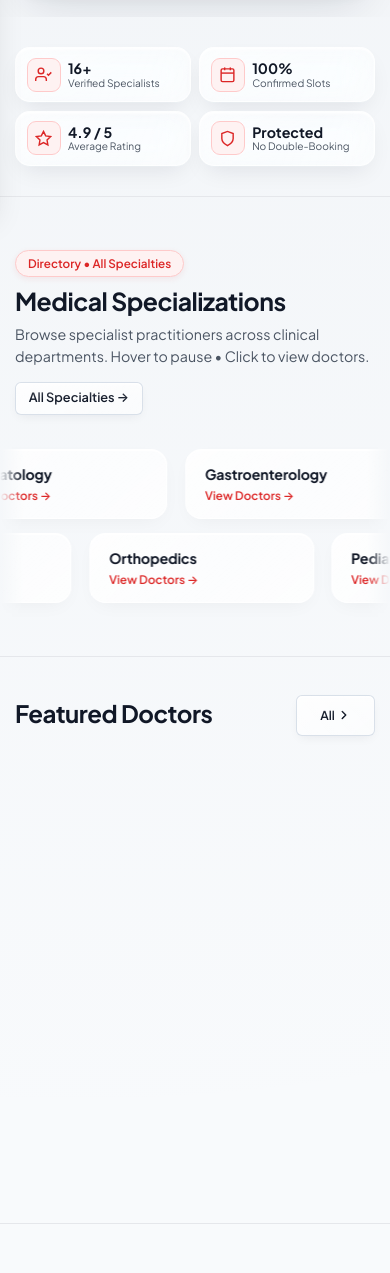
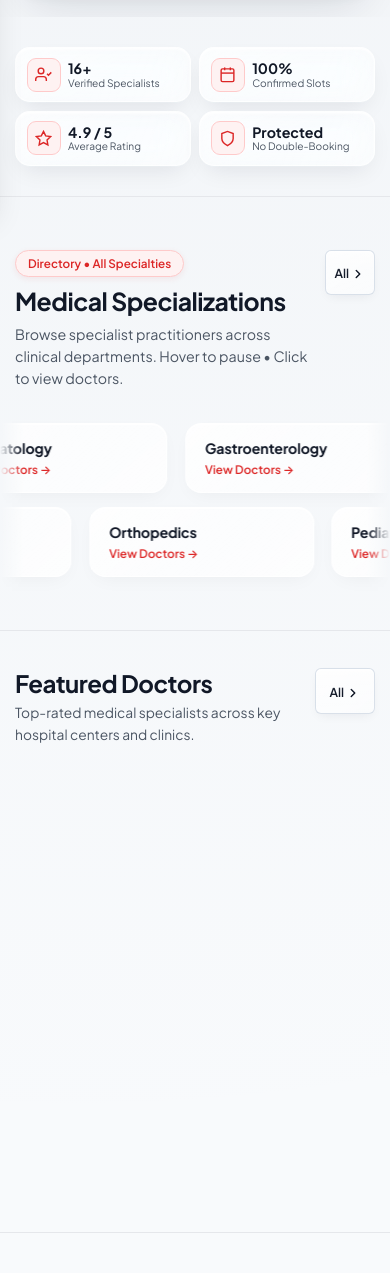
Before and after one commit to Adi-Saha-07/FindMyDOC, a Flask app: page / in a window 390 px wide. Shown: the part 630-1903 px from the top of the page. Run offline with Flask 3, Linux system fonts and the light colour scheme; data that the repository does not hold is empty; some libraries are stand-ins or nearby versions.

Commit message:
fix: keep sub-text visible on mobile; apply inline header layout to Medical Specializations section

```diff
--- a/static/css/style.css
+++ b/static/css/style.css
@@ -2313,11 +2313,12 @@ select.form-control {
 /* On mobile (≤ 600 px): swap to compact "All →" label so it fits on one row */
 @media (max-width: 600px) {
   .featured-section-header {
-    align-items: center;   /* vertically centre the button with the h2 */
-  }
-
+    align-items: flex-start;  /* align to top since sub-text is now visible */
+  }
+
+  /* Sub-text stays visible on mobile */
   .featured-section-sub {
-    display: none;         /* hide sub-text to save vertical space on mobile */
+    display: block;
   }
 
   .featured-viewall-long  { display: none; }
@@ -2327,6 +2328,7 @@ select.form-control {
     white-space: nowrap;
     font-size: 0.82rem;
     padding: 0.3rem 0.7rem;
+    margin-top: 0.25rem;   /* small nudge to align nicely with the h2 top */
   }
 }
 
--- a/templates/index.html
+++ b/templates/index.html
@@ -849,18 +849,22 @@
 <!-- Specializations Section (Marquee Style) -->
 <section id="specializations" style="padding: 3.5rem 0 2.5rem; overflow: hidden;">
   <div class="container">
-    <div style="display: flex; align-items: flex-end; justify-content: space-between; flex-wrap: wrap; gap: 1rem; margin-bottom: 1.75rem;">
-      <div>
+    <div class="featured-section-header">
+      <div class="featured-section-title">
         <div class="hero-pill" style="margin-bottom: 0.6rem; padding: 0.25rem 0.8rem; font-size: 0.78rem;">
           <span>Directory &bull; All Specialties</span>
         </div>
         <h2 style="font-size: 1.65rem; margin-bottom: 0.35rem; font-weight: 700;">Medical Specializations</h2>
-        <p style="color: var(--text-secondary); font-size: 0.95rem;">
+        <p class="featured-section-sub" style="font-size: 0.95rem;">
           Browse specialist practitioners across clinical departments. Hover to pause &bull; Click to view doctors.
         </p>
       </div>
-      <a href="{{ url_for('main.search') }}" class="btn btn-outline btn-sm">
-        All Specialties &rarr;
+      <a href="{{ url_for('main.search') }}" class="btn btn-outline btn-sm featured-viewall-btn">
+        <span class="featured-viewall-long">All Specialties &rarr;</span>
+        <span class="featured-viewall-short">
+          All
+          <svg width="14" height="14" viewBox="0 0 24 24" fill="none" stroke="currentColor" stroke-width="2.5" stroke-linecap="round" stroke-linejoin="round" style="vertical-align:-2px; margin-left:2px;"><polyline points="9 18 15 12 9 6"></polyline></svg>
+        </span>
       </a>
     </div>
   </div>
```
